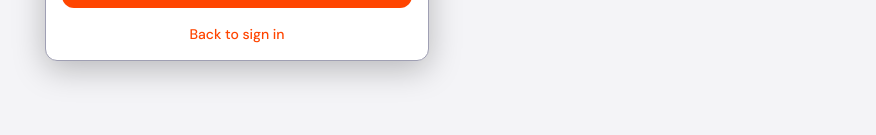
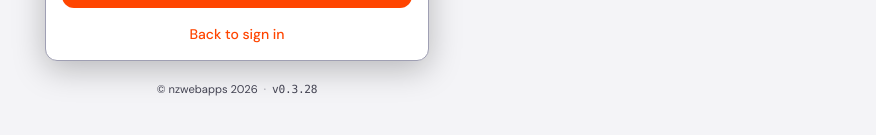
Before and after one commit to DRCUOA/PANTRY, a Next.js app: page /forgot-password in a window 1280 px wide. Shown: the part 285-420 px from the top of the page, without its empty margins (403-1279 px from the left). Built offline with nearby package versions, Linux system fonts and the light colour scheme.

Commit message:
add shopping list print features2

```diff
--- a/src/app/(app)/layout.tsx
+++ b/src/app/(app)/layout.tsx
@@ -9,6 +9,7 @@ import { getUserSettings } from "@/actions/settings";
 import { getSession } from "@/lib/get-session";
 import { BrowserTimezoneSync } from "@/components/BrowserTimezoneSync";
 import { UserAvatar } from "@/components/UserAvatar";
+import { AppFooter } from "@/components/ui/AppFooter";
 import { TabBar } from "@/components/ui/TabBar";
 
 export default async function AppShellLayout({ children }: { children: React.ReactNode }) {
@@ -49,6 +50,7 @@ export default async function AppShellLayout({ children }: { children: React.Rea
       <main className="mx-auto w-full max-w-2xl flex-1 px-4 pb-4 md:max-w-3xl md:px-6">
         {children}
       </main>
+      <AppFooter />
       <TabBar
         locationSuggestions={locationSuggestions}
         unitSuggestions={unitSuggestions}
--- a/src/app/(auth)/layout.tsx
+++ b/src/app/(auth)/layout.tsx
@@ -1,4 +1,5 @@
 import { ThemeToggle } from "@/components/ThemeToggle";
+import { AppFooter } from "@/components/ui/AppFooter";
 
 export default function AuthLayout({ children }: { children: React.ReactNode }) {
   return (
@@ -7,6 +8,7 @@ export default function AuthLayout({ children }: { children: React.ReactNode })
         <ThemeToggle />
       </div>
       {children}
+      <AppFooter className="absolute inset-x-0 bottom-0 safe-pb" />
     </div>
   );
 }
--- /dev/null
+++ b/src/components/ui/AppFooter.tsx
@@ -0,0 +1,30 @@
+/**
+ * Tiny copyright + build-number strip shown at the bottom of every view.
+ *
+ * Sits in normal document flow so it's pushed below the page content but
+ * above the fixed TabBar (the app shell reserves bottom padding for the
+ * tab bar — the footer floats just above that gap on app pages).
+ */
+
+const COPYRIGHT_HOLDER = "nzwebapps";
+const COPYRIGHT_YEAR = 2026;
+const APP_VERSION = "0.3.28";
+
+export function AppFooter({ className = "" }: { className?: string }) {
+  return (
+    <footer
+      className={`mx-auto w-full max-w-2xl px-4 py-3 text-center text-[0.7rem] leading-tight text-[var(--muted)] md:max-w-3xl md:px-6 ${className}`}
+      aria-label="Site footer"
+    >
+      <span>
+        © {COPYRIGHT_HOLDER} {COPYRIGHT_YEAR}
+      </span>
+      <span aria-hidden="true" className="mx-1.5 opacity-60">
+        ·
+      </span>
+      <span title="Build number" className="font-mono tracking-tight">
+        v{APP_VERSION}
+      </span>
+    </footer>
+  );
+}
```
